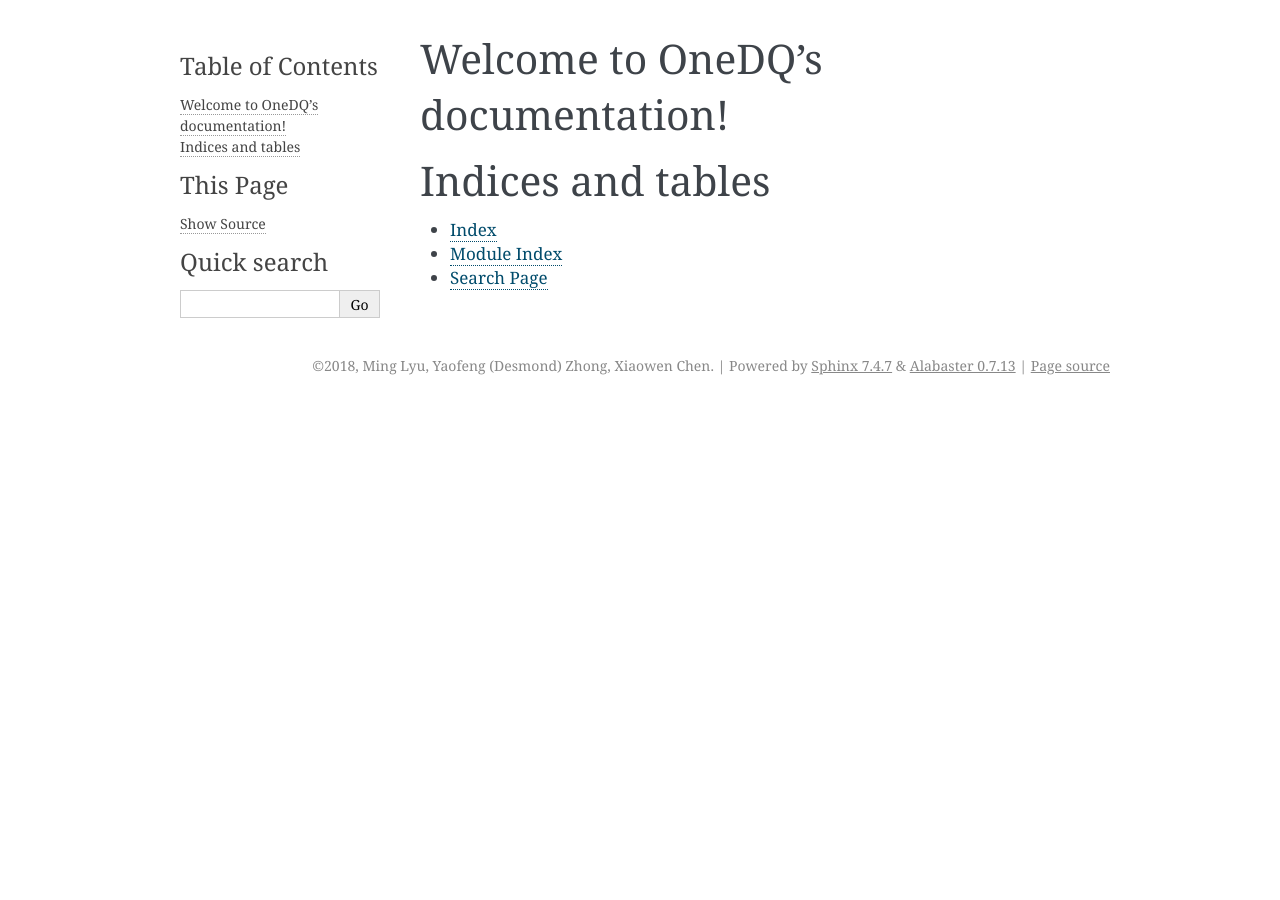
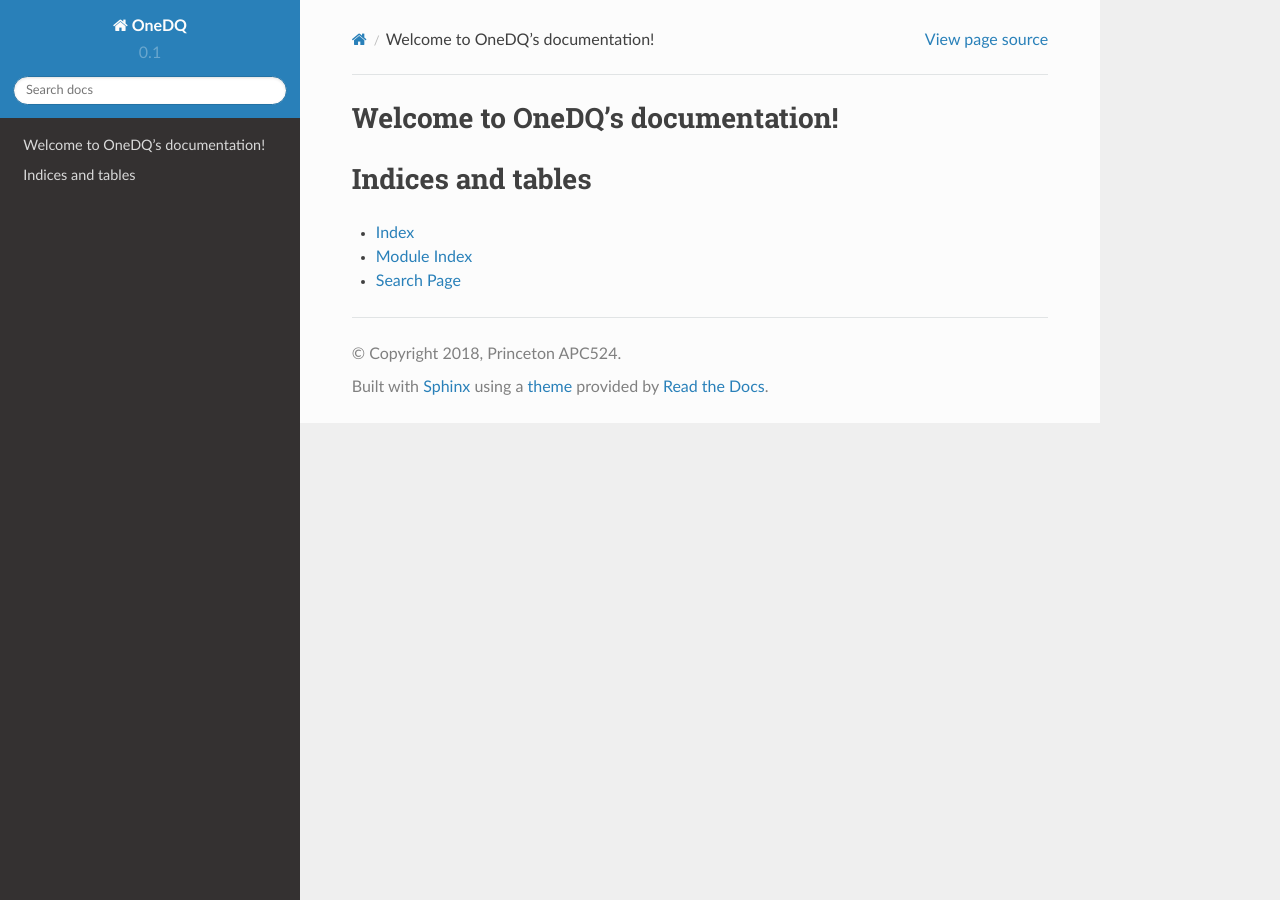
Before and after one commit to ErwinJr2/ErwinJr2, a Sphinx documentation site: the page built from docs/index.rst, in a window 1280 px wide. Built offline with Sphinx 7.4.7 and the Read the Docs theme 2.0.0, drawn with Linux system fonts in a browser that asks for light colours; part of the change alters nothing that is shown.

Commit message:
update sphinx conf

```diff
--- a/docs/conf.py
+++ b/docs/conf.py
@@ -12,19 +12,19 @@
 # add these directories to sys.path here. If the directory is relative to the
 # documentation root, use os.path.abspath to make it absolute, like shown here.
 #
-# import os
-# import sys
-# sys.path.insert(0, os.path.abspath('.'))
+import os
+import sys
+sys.path.insert(0, os.path.abspath('..'))
 
 
 # -- Project information -----------------------------------------------------
 
 project = 'OneDQ'
-copyright = '2018, Ming Lyu, Yaofeng (Desmond) Zhong, Xiaowen Chen'
+copyright = '2018, Princeton APC524'
 author = 'Ming Lyu, Yaofeng (Desmond) Zhong, Xiaowen Chen'
 
 # The short X.Y version
-version = ''
+version = '0.1'
 # The full version, including alpha/beta/rc tags
 release = '0.1'
 
@@ -40,12 +40,17 @@ release = '0.1'
 # ones.
 extensions = [
     'sphinx.ext.autodoc',
+    'sphinx.ext.autosummary',
     'sphinx.ext.doctest',
     'sphinx.ext.intersphinx',
     'sphinx.ext.todo',
     'sphinx.ext.coverage',
     'sphinx.ext.mathjax',
+    'breathe',
 ]
+breathe_projects = { "OneDQuantum": "../OneDQuantum/docs/xml/"}
+breathe_default_project = "OneDQuantum"
+autosummary_generate = True
 
 # Add any paths that contain templates here, relative to this directory.
 templates_path = ['_templates']
@@ -80,7 +85,7 @@ pygments_style = None
 # The theme to use for HTML and HTML Help pages.  See the documentation for
 # a list of builtin themes.
 #
-html_theme = 'alabaster'
+html_theme = 'sphinx_rtd_theme'
 
 # Theme options are theme-specific and customize the look and feel of a theme
 # further.  For a list of options available for each theme, see the
@@ -184,7 +189,13 @@ epub_exclude_files = ['search.html']
 # -- Options for intersphinx extension ---------------------------------------
 
 # Example configuration for intersphinx: refer to the Python standard library.
-intersphinx_mapping = {'https://docs.python.org/': None}
+intersphinx_mapping = {
+    'python': ('https://docs.python.org/', None),
+    'numpy': ('https://docs.scipy.org/doc/numpy', None),
+    'scipy': ('https://docs.scipy.org/doc/scipy/reference', None),
+    'matplotlib': ('https://matplotlib.org', None),
+    'PyQt5': ('http://pyqt.sourceforge.net/Docs/PyQt5/', None),
+}
 
 # -- Options for todo extension ----------------------------------------------
 
```
